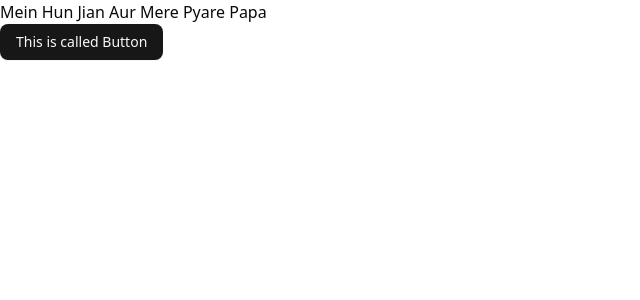
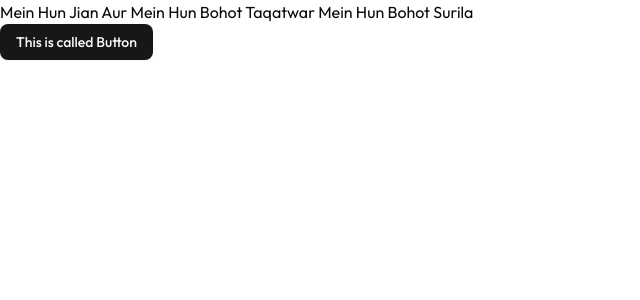
Before and after one commit to hassaanmgl8844/ai-youtube-short-video-generator, a Next.js app: page / in a window 1280 px wide. Shown: the top 300 px of the page, without its empty margins (0-640 px from the left). Built offline with nearby package versions, Linux system fonts and the light colour scheme.

Commit message:
Outfit Font is Added 19:21

```diff
--- a/app/layout.js
+++ b/app/layout.js
@@ -1,26 +1,19 @@
-import { Geist, Geist_Mono } from "next/font/google";
+import { Outfit  } from "next/font/google";
 import "./globals.css";
 
-const geistSans = Geist({
-  variable: "--font-geist-sans",
-  subsets: ["latin"],
-});
-
-const geistMono = Geist_Mono({
-  variable: "--font-geist-mono",
-  subsets: ["latin"],
-});
 
 export const metadata = {
-  title: "Create Next App",
-  description: "Generated by create next app",
+  title: "AI YOUTUBE SHORT VIDEO GENERATOR",
+  description: "This SASS Product Is Being Developed By Muhammad Hassaan Mughal",
 };
+
+const outfit=Outfit({subsets:['latin']})
 
 export default function RootLayout({ children }) {
   return (
     <html lang="en">
       <body
-        className={`${geistSans.variable} ${geistMono.variable} antialiased`}
+      className={outfit.className}
       >
         {children}
       </body>
--- a/app/page.js
+++ b/app/page.js
@@ -3,7 +3,7 @@ import { Button } from "@/components/ui/button";
 export default function Home() {
   return (
     <div>
-      <h2>Mein Hun Jian Aur Mere Pyare Papa</h2>
+      <h2>Mein Hun Jian Aur Mein Hun Bohot Taqatwar Mein Hun Bohot Surila</h2>
       <Button>This is called Button</Button>
     </div>
   );
```
